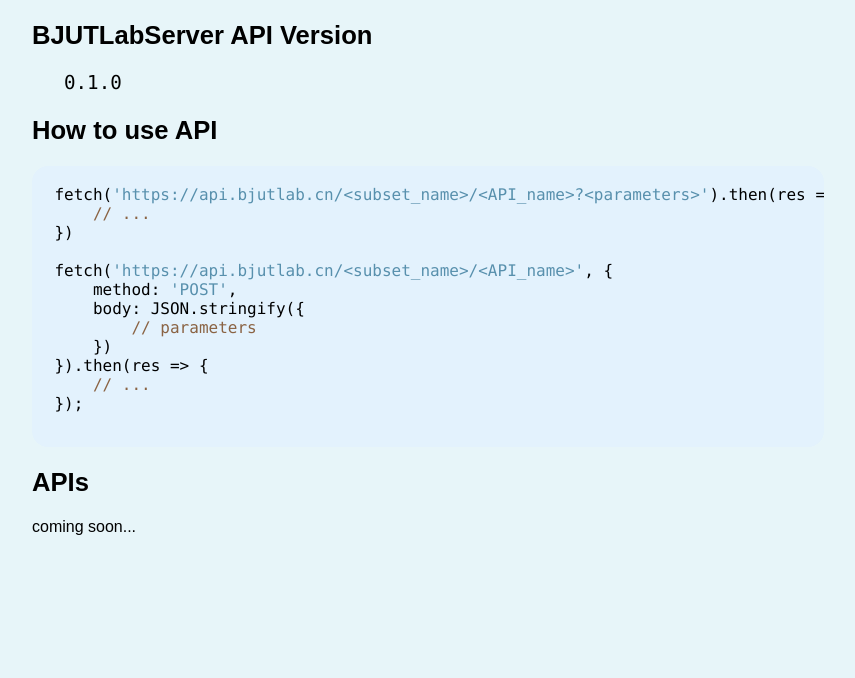
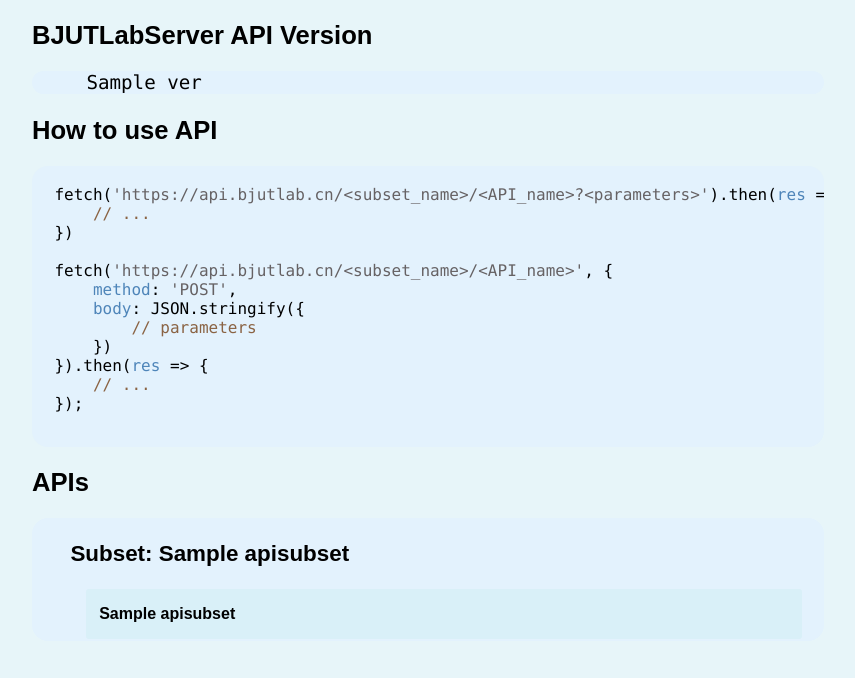
Before and after one commit to Woodykaixa/BJUTLabServer, a Flask app: template BJUTLabServer/templates/index.html in a window 1280 px wide. Shown: the part 64-742 px from the top of the page, without its empty margins (232-1087 px from the left). Run offline with Flask 2, Linux system fonts and the light colour scheme; the template is opened without the code that fills it: most values are stand-ins (such as "Sample title", 1, 10 or a date in 2020); parts of the project's set-up code (start-up, migrations or seed data) failed here and were passed over.

Commit message:
移除了用不到的文件，index页面显示所有可用api
Signed-off-by: kaixa <690750353@qq.com>

```diff
--- a/BJUTLabServer/__init__.py
+++ b/BJUTLabServer/__init__.py
@@ -1,14 +1,13 @@
-STARTUP_TIME = None
-
-
 def create_app():
     from flask import Flask, render_template
     from flask_cors import CORS
     from .exception import ParameterException, WerkzeugException
     from .utilities import make_error_response
     from .blueprints import BPList
+    from .utilities.Log import Log
     from datetime import datetime
 
+    VERSION_CODE = '0.1.0'
     STARTUP_TIME = datetime.now().strftime('%Y-%m-%d %H:%M:%S')
 
     app = Flask('BJUTLabServer')
@@ -18,10 +17,20 @@ def create_app():
     app.config.from_mapping(
         SECRET_KEY='afkJLSLjfljkKLS8Rsfj234LMNK'
     )
+    rules = app.url_map.iter_rules()
+
+    APIs = {}
+    for rule in rules:
+        pair = str(rule).split('/', 2)
+        if pair[1] in APIs:
+            if pair[2] not in APIs[pair[1]]:
+                APIs[pair[1]].append(pair[2])
+        else:
+            APIs[pair[1]] = [pair[2]]
 
     @app.route('/')
     def hi():
-        return render_template('index.html', time=STARTUP_TIME)
+        return render_template('index.html', time=STARTUP_TIME, APIs=APIs, ver=VERSION_CODE)
 
     @app.errorhandler(ParameterException)
     def handle_parameter_exception(e):
--- a/BJUTLabServer/templates/index.html
+++ b/BJUTLabServer/templates/index.html
@@ -2,9 +2,9 @@
 <html lang="zh-cn">
 
 <head>
-    <meta charset="utf-8" />
+    <meta charset="utf-8"/>
     <title>BJUTLabServer API</title>
-    <meta name="viewport" content="width=device-width, initial-scale=1.0" />
+    <meta name="viewport" content="width=device-width, initial-scale=1.0"/>
     <style>
         body {
             margin: 0;
@@ -56,7 +56,28 @@
             font-size: 1.6rem;
         }
 
-        .list .code-container {
+        .list h3 {
+            font-size: 1.4rem;
+            padding-left: 1rem;
+        }
+
+        .list h4 {
+            font-size: 1rem;
+        }
+
+        .list .api-name {
+            width: available;
+            background-color: #d9f0f8;
+            margin: 0 0 0.1rem 2rem;
+            border-radius: 0.2rem;
+            padding: 1rem 1rem 1rem 0.8rem;
+        }
+
+        .list .api-name .subset {
+            font-family: 'JetBrains Mono', Consolas, sans-serif;
+        }
+
+        .list .li-content {
             overflow: auto;
             background-color: #E3F2FD;
             border-radius: 1rem;
@@ -64,15 +85,19 @@
             padding-right: 1.4rem;
         }
 
-        .code-container code {
+        code {
             font-family: 'JetBrains Mono', Consolas, sans-serif;
         }
 
-        .code-container code .string {
-            color: #5890ad;
+        code .string {
+            color: #666264;
         }
 
-        .code-container code .comment {
+        code .param {
+            color: #4e85b9;
+        }
+
+        code .comment {
             color: #8a6343;
         }
 
@@ -92,28 +117,28 @@
     <h1 class="title">
         BJUTLabServer API
     </h1>
-        <span class="subtitle">Container: gunicorn 20.0.4.&nbsp;&nbsp;&nbsp;Started at: {{time}}</span>
+    <span class="subtitle">Container: gunicorn 20.0.4.&nbsp;&nbsp;&nbsp;Started at: {{ time }}</span>
 </nav>
 <div class="container">
     <ul class="list">
         <li>
             <h2>BJUTLabServer API Version</h2>
-                <p class="version-code">0.1.0</p>
+            <p class="version-code li-content">{{ ver }}</p>
         </li>
         <li>
             <h2>How to use API</h2>
-                <pre class="code-container">
+            <pre class="li-content">
                     <code class="code">
-fetch(<span class="string">'https://api.bjutlab.cn/&lt;subset_name&gt;/&lt;API_name&gt;?&lt;parameters&gt;'</span>).then(res => {
+fetch(<span class="string">'https://api.bjutlab.cn/&lt;subset_name&gt;/&lt;API_name&gt;?&lt;parameters&gt;'</span>).then(<span class="param">res</span> => {
     <span class="comment">// ...</span>
 })
 
 fetch(<span class="string">'https://api.bjutlab.cn/&lt;subset_name&gt;/&lt;API_name&gt;'</span>, {
-    method: <span class="string">'POST'</span>,
-    body: JSON.stringify({
+    <span class="param">method</span>: <span class="string">'POST'</span>,
+    <span class="param">body</span>: JSON.stringify({
         <span class="comment">// parameters</span>
     })
-}).then(res => {
+}).then(<span class="param">res</span> => {
     <span class="comment">// ...</span>
 });
                     </code>
@@ -121,7 +146,15 @@ fetch(<span class="string">'https://api.bjutlab.cn/&lt;subset_name&gt;/&lt;API_n
         </li>
         <li>
             <h2>APIs</h2>
-                <p>coming soon...</p>
+            <div class="li-content">
+                {% for APIsubset in APIs %}
+                    <h3>Subset: <span class="subset">{{ APIsubset }}</span></h3>
+                    {% for APIname in APIs[APIsubset] %}
+                        <h4 class="api-name">{{ APIname }}</h4>
+                    {% endfor %}
+
+                {% endfor %}
+            </div>
         </li>
     </ul>
 </div>
```
Also changed, not shown: ReloadApp.py (deleted, +0 -22 lines), setup.py (deleted, +0 -18 lines), 1 other file. Lines whose indentation alone changed are shown as unchanged.
